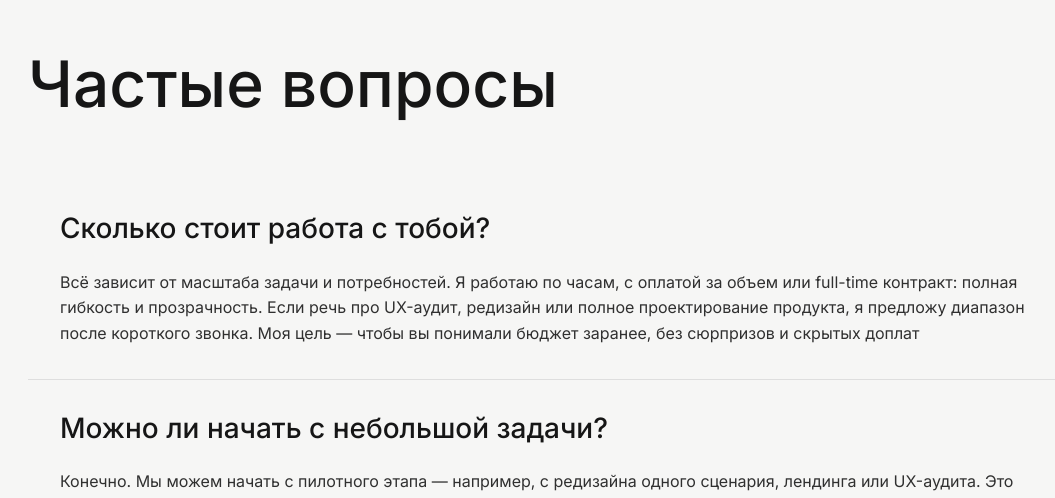
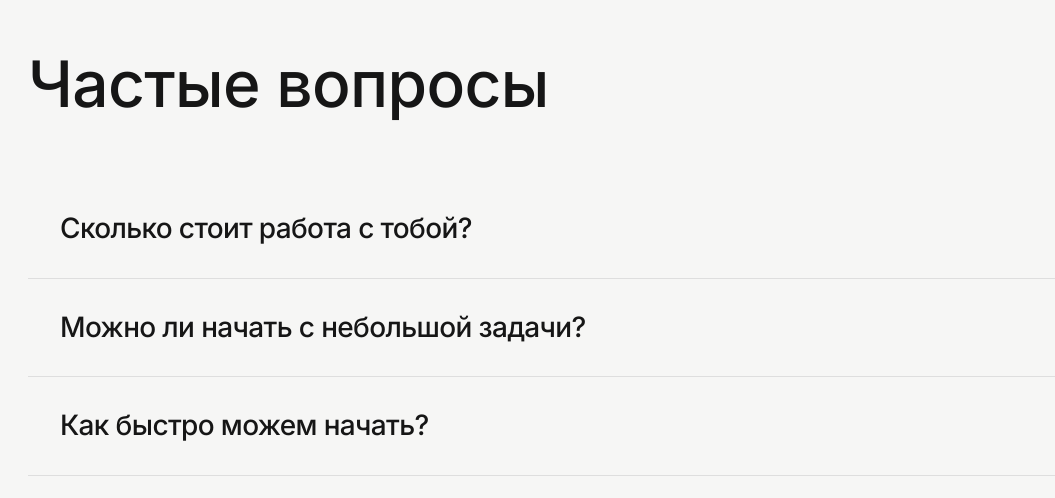
Before and after one commit to scoutrul/geovo25, a Vue app: page / in a window 1280 px wide. Shown: the part 8138-8636 px from the top of the page, without its empty margins (86-1141 px from the left). Built offline with nearby package versions, Linux system fonts and the light colour scheme.

Commit message:
Add workspace configuration file and update styles and components for improved layout and functionality. Introduce letter-spacing in main.css, adjust maxWidth prop in FaqSection.vue, and simplify useAccordion composable by removing desktop-specific logic and unused methods.

```diff
--- a/src/assets/styles/main.css
+++ b/src/assets/styles/main.css
@@ -11,6 +11,7 @@
 @layer base {
   * {
     @apply box-border;
+    letter-spacing: -0.04rem;
   }
 
   html {
--- a/src/components/sections/FaqSection.vue
+++ b/src/components/sections/FaqSection.vue
@@ -1,9 +1,7 @@
 <template>
   <BaseContainer
     :as="'section'"
-    :padding="true"
-    :vertical-padding="true"
-     :max-width="'1052px'"
+    :maxWidth="'1052px'"
     :bg="'bg-white-90'"
   >
 
--- a/src/composables/useAccordion.js
+++ b/src/composables/useAccordion.js
@@ -1,23 +1,9 @@
-import { ref, computed } from 'vue'
-import { useBreakpoints } from './useBreakpoints'
+import { ref } from 'vue'
 
-/**
- * Composable для управления состоянием аккордиона
- * На десктопе (>= 1024px) все элементы раскрыты по умолчанию
- * На мобильных/планшетах - все закрыты
- */
-export function useAccordion(itemsCount) {
-  const { isDesktop } = useBreakpoints()
+export function useAccordion() {
 
   // Массив открытых элементов (по индексу)
   const openItems = ref(new Set())
-
-  // На десктопе все раскрыты по умолчанию
-  if (isDesktop.value) {
-    for (let i = 0; i < itemsCount; i++) {
-      openItems.value.add(i)
-    }
-  }
 
   /**
    * Проверяет, открыт ли элемент
@@ -55,32 +41,11 @@ export function useAccordion(itemsCount) {
     openItems.value = new Set(openItems.value)
   }
 
-  /**
-   * Открывает все элементы
-   */
-  const openAll = () => {
-    for (let i = 0; i < itemsCount; i++) {
-      openItems.value.add(i)
-    }
-    openItems.value = new Set(openItems.value)
-  }
-
-  /**
-   * Закрывает все элементы
-   */
-  const closeAll = () => {
-    openItems.value.clear()
-    openItems.value = new Set(openItems.value)
-  }
-
   return {
     openItems,
     isOpen,
     toggle,
     open,
     close,
-    openAll,
-    closeAll,
-    isDesktop
   }
 }
```
Also changed, not shown: 1 other file (tests, documents, lock files or other folders).
